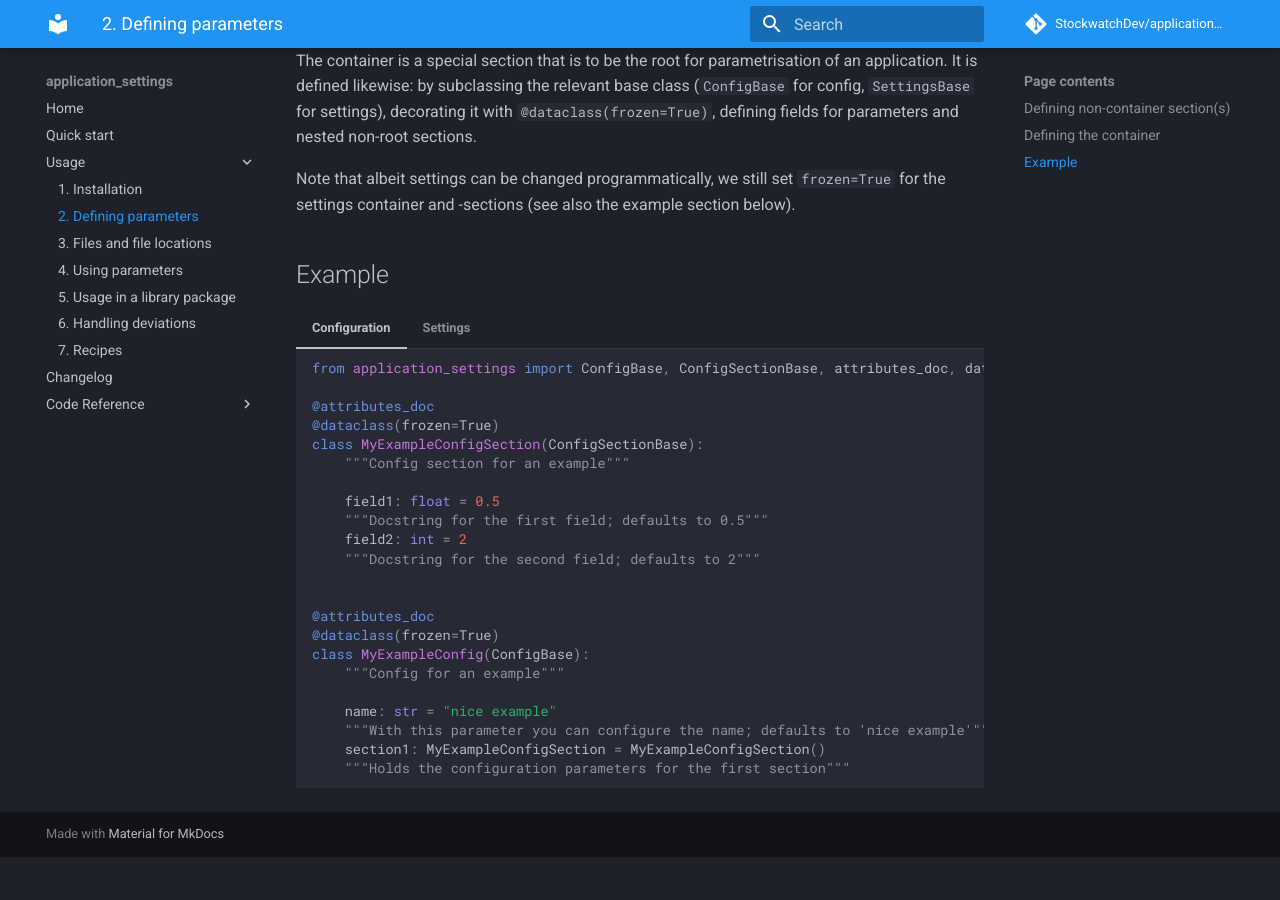
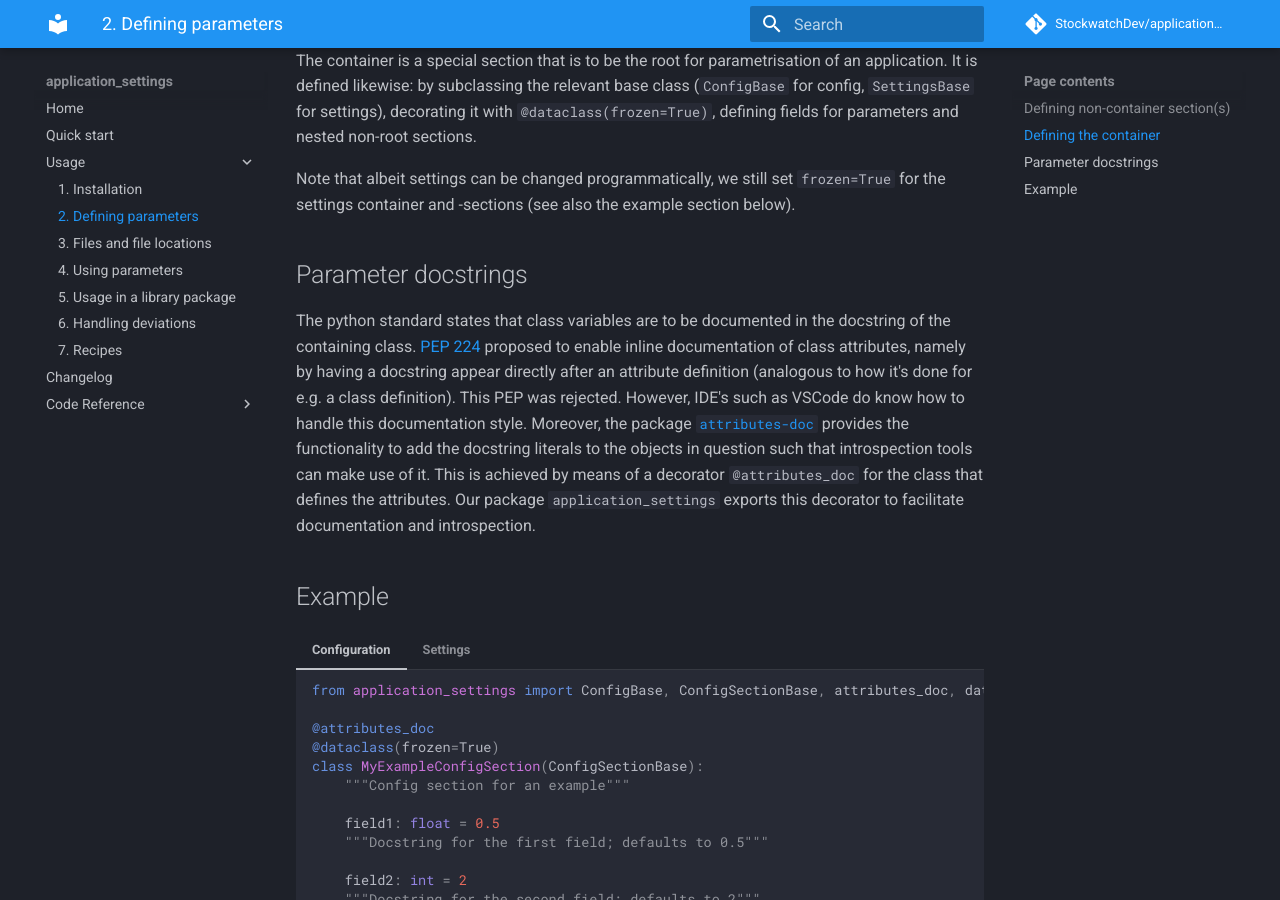
Before and after one commit to StockwatchDev/application_settings, an MkDocs documentation site: the page built from docs/docs/2-Defining_parameters.md, in a window 1280 px wide and 900 px high, scrolled down 925 px. Built offline with MkDocs 1.6.1 and Material for MkDocs 9.7.7, drawn with Linux system fonts in a browser that asks for light colours; comment, search, counter and statistics services are not loaded; before the commit the page ends 1782 px from its top, so only the background shows below that.

Commit message:
document the use of attributes-doc

```diff
--- a/docs/docs/2-Defining_parameters.md
+++ b/docs/docs/2-Defining_parameters.md
@@ -41,6 +41,18 @@ defining fields for parameters and nested non-root sections.
 Note that albeit settings can be changed programmatically, we still set `frozen=True` for
 the settings container and -sections (see also the example section below).
 
+## Parameter docstrings
+
+The python standard states that class variables are to be documented in the docstring of the containing class.
+[PEP 224](https://peps.python.org/pep-0224/) proposed to enable inline documentation of class attributes, namely
+by having a docstring appear directly after an attribute definition (analogous to how it's done for e.g. a class
+definition). This PEP was rejected. However, IDE's such as VSCode do know how to handle this documentation style.
+Moreover, the package [`attributes-doc`](https://pypi.org/project/attributes-doc/) provides the functionality to add
+the docstring literals to the objects in question such that introspection tools can make use of it. This is achieved
+by means of a decorator `@attributes_doc` for the class that defines the attributes. Our package `application_settings`
+exports this decorator to facilitate documentation and introspection.
+
+
 ## Example
 
 === "Configuration"
@@ -54,6 +66,7 @@ the settings container and -sections (see also the example section below).
 
         field1: float = 0.5
         """Docstring for the first field; defaults to 0.5"""
+
         field2: int = 2
         """Docstring for the second field; defaults to 2"""
 
@@ -65,6 +78,7 @@ the settings container and -sections (see also the example section below).
 
         name: str = "nice example"
         """With this parameter you can configure the name; defaults to 'nice example'"""
+
         section1: MyExampleConfigSection = MyExampleConfigSection()
         """Holds the configuration parameters for the first section"""
 
@@ -90,6 +104,7 @@ the settings container and -sections (see also the example section below).
 
         name: str = "nice name"
         """This parameter holds the name setting; defaults to 'nice name'"""
+
         basics: BasicSettingsSection = BasicSettingsSection()
         """Holds the setting parameters for the basic section"""
 
```
Also changed, not shown: 1 other file.
